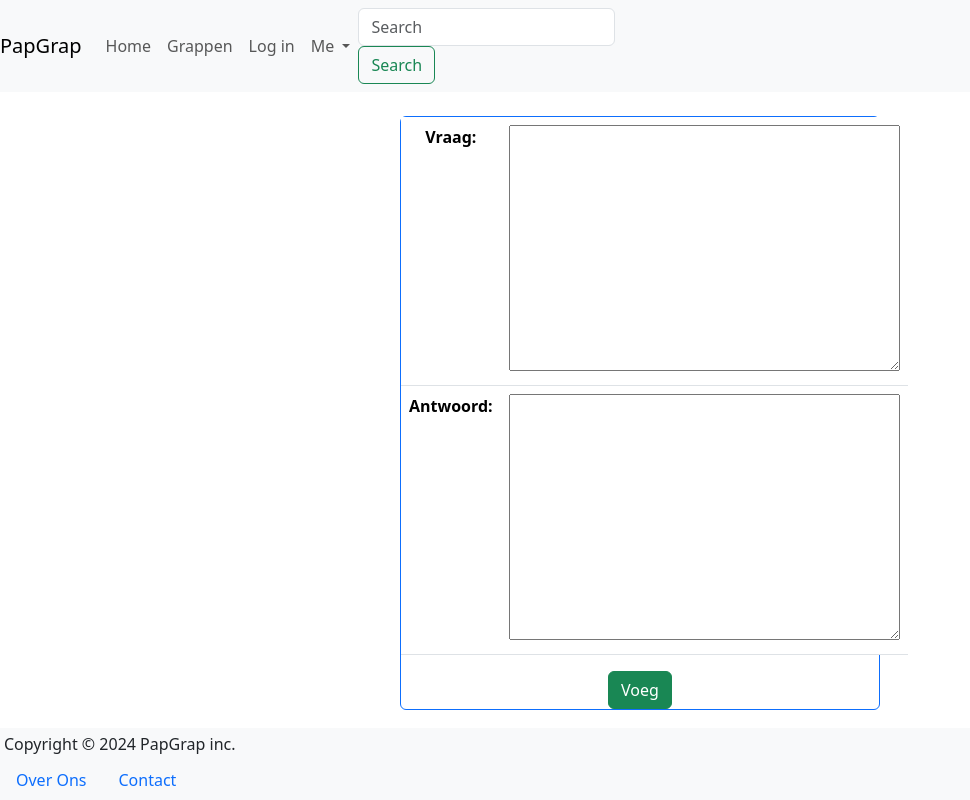
After one commit to pujers/papgrap.com, a Django app: page /grappen/create/ in a window 1280 px wide. The commit adds this page. Shown: the whole page, without its empty margins (0-970 px from the left). Run offline with Django 5.2, Linux system fonts and the light colour scheme; lists and menus that the app fills with data are empty; some libraries are stand-ins or nearby versions.

Commit message:
Added jokes form

```diff
--- a/grappen/models.py
+++ b/grappen/models.py
@@ -2,16 +2,16 @@ from django.db import models
 from django.urls import reverse
 
 class Grap(models.Model):   #grap is the model name means joke in Dutch
-    question = models.TextField(max_length=200)
-    answer = models.TextField(max_length=100, blank=True)
-    created = models.DateTimeField(auto_now_add=True)
-    updated = models.DateTimeField(auto_now=True)
+    vraag = models.TextField(max_length=200)
+    antwoord = models.TextField(max_length=100, blank=True)
+    gemaakt = models.DateTimeField(auto_now_add=True)
+    geupdate = models.DateTimeField(auto_now=True)
 
     def get_absolute_url(self):
         return reverse('grappen:detail', args=[str(self.pk)])
 
     def __str__(self):
-        return self.question
+        return self.vraag
 
 
     #from grappen.models import Grap ----use it in shell to import the model
--- a/grappen/urls.py
+++ b/grappen/urls.py
@@ -1,8 +1,12 @@
 from django.urls import path
-from .views import GrapDetailView, GrapListView
+from .views import (
+    GrapCreateView, GrapDetailView, GrapListView, GrapUpdateView
+)
 
 app_name = 'grappen'
 urlpatterns = [
+    path('update/<int:pk>/', GrapUpdateView.as_view(), name='update'),
+    path('create/', GrapCreateView.as_view(), name='create'),
     path('grap/<int:pk>/', GrapDetailView.as_view(), name='detail'),
     path('', GrapListView.as_view(), name='list'),
 ]
--- a/grappen/views.py
+++ b/grappen/views.py
@@ -1,11 +1,19 @@
 #from django.shortcuts import render
 
-from django.views.generic import DetailView, ListView
+from django.views.generic import CreateView, DetailView, ListView, UpdateView
 
 from .models import Grap
+
+class GrapCreateView(CreateView):
+    model = Grap
+    fields = ['vraag', 'antwoord']
 
 class GrapDetailView(DetailView):
     model = Grap
 
 class GrapListView(ListView):
     model = Grap
+
+class GrapUpdateView(UpdateView):
+    model = Grap
+    fields = ['vraag', 'antwoord']
--- a/templates/_base.html
+++ b/templates/_base.html
@@ -42,8 +42,8 @@
             Me
           </a>
           <div class="dropdown-menu" aria-labelledby="navbarDropdown">
-            <a class="dropdown-item" href="#">My Account</a>
-            <a class="dropdown-item" href="#">My PapGrap</a>
+            <a class="dropdown-item" href="#">Mijn Account</a>
+            <a class="dropdown-item" href="#">Mijn PapGrap</a>
             <div class="dropdown-divider"></div>
             <a class="dropdown-item" href="#">Log out</a>
           </div>
@@ -60,14 +60,14 @@
   </nav>
 </header>
 <main class="m-4 pb-5">
-  {% block main %}<h2>Welcome!</h2>{% endblock %}
+  {% block main %}<h2>Welkom!</h2>{% endblock %}
 </main>
 <footer class="fixed-bottom bg-light row">
     <div class="col">
       <div class="float-right m-1 mr-2">Copyright &copy; 2024 PapGrap inc.</div>
       <nav>
         <ul class="nav">
-          <li class="nav-item"><a class="nav-link" href="{% url 'pages:about-us' %}">About</a></li>
+          <li class="nav-item"><a class="nav-link" href="{% url 'pages:about-us' %}">Over Ons</a></li>
           <li class="nav-item"><a class="nav-link" href="#">Contact</a></li>
         </ul>
       </nav>
--- a/templates/grappen/grap_detail.html
+++ b/templates/grappen/grap_detail.html
@@ -4,9 +4,9 @@
 {% block main %}
     <div class="card border-primary m-auto mb-3 text-center"
         style="max-width: 30rem">
-        <div class="card-header">{{ grap.question }}</div>
+        <div class="card-header">{{ grap.vraag }}</div>
         <div class="card-body text-primary">
-            <h5 class="card-title">{{ grap.answer }}</h5>
+            <h5 class="card-title">{{ grap.antwoord }}</h5>
         </div>
         <div class="card-footer">
         <small class="text-muted">
--- /dev/null
+++ b/templates/grappen/grap_form.html
@@ -0,0 +1,15 @@
+{% extends "_base.html" %}
+
+{% block title %}Add/Update Grap{% endblock %}
+{% block main %}
+    <div class="card border-primary m-auto mb-3 text-center"
+        style="max-width: 30rem">
+        <form method="post">
+            {% csrf_token %}
+            <table class="table">
+                {{ form.as_table }}
+            </table>
+            <button class="btn btn-success float-right">Voeg</button>
+        </form>
+    </div>
+{% endblock %}
```
Also changed, not shown: templates/grappen/grap_list.html (+8 -3 lines), grappen/migrations/0001_initial.py.
